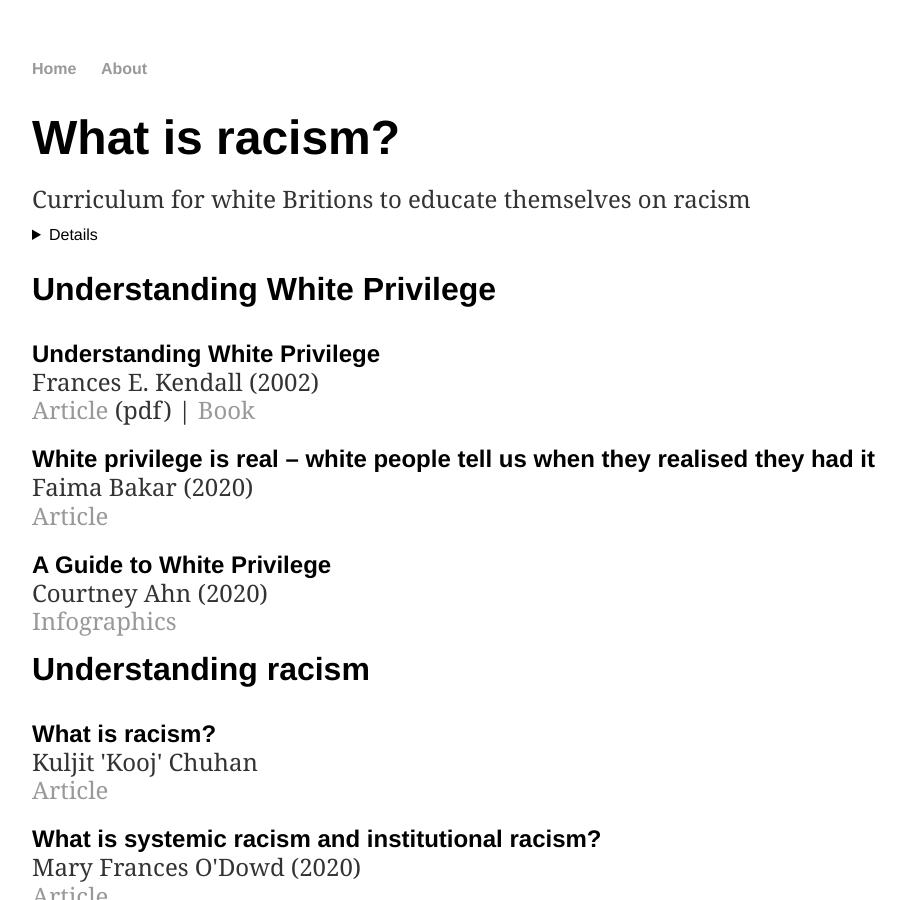
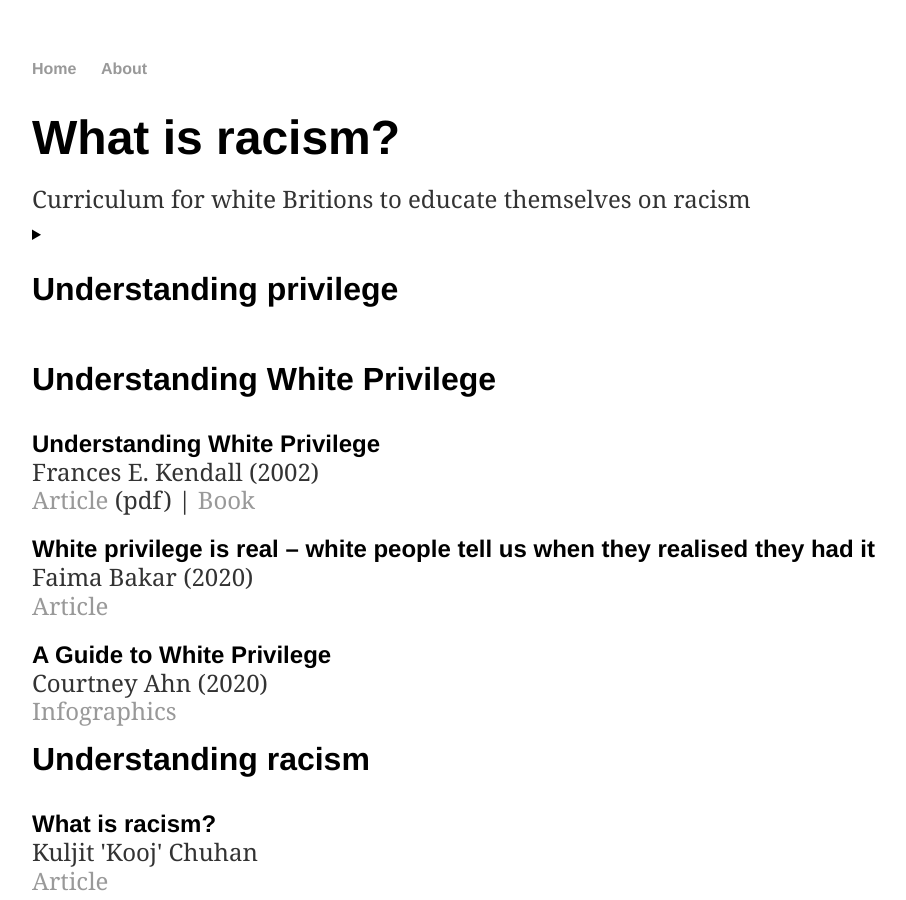
Before and after one commit to whatisracism/whatisracism.github.io, a Jekyll site: the page built from index.html, in a window 1280 px wide and 900 px high. Shown: the whole window, without its empty margins (160-1066 px from the left). Built offline with Jekyll 4.4.1, drawn with Linux system fonts in a browser that asks for light colours; some of the changed lines change nothing that is shown.

Commit message:
Update index.html

```diff
--- a/index.html
+++ b/index.html
@@ -6,7 +6,7 @@ title: "What is racism?"
 	<h1>What is racism?</h1>
 	<p>Curriculum for white Britions to educate themselves on racism</p>
 </div><!-- /.blurb -->
-<details><h2><summary>Understanding privilege</summary></h2>
+<details><summary><h2>Understanding privilege</h2></summary>
 
 	Many people are born with certain privileges that help them in life. People born into wealthy families, for instance, have an economic advantage over those born into poorer families: they have access to more, perhaps higher quality, resources. Similar could be said for people born into richer countries: generally speaking, the material quality of life for people born in rich countries is higher than that of those born in poorer countries, meaning they are less likely to face malnutrition, for example.
 
```
